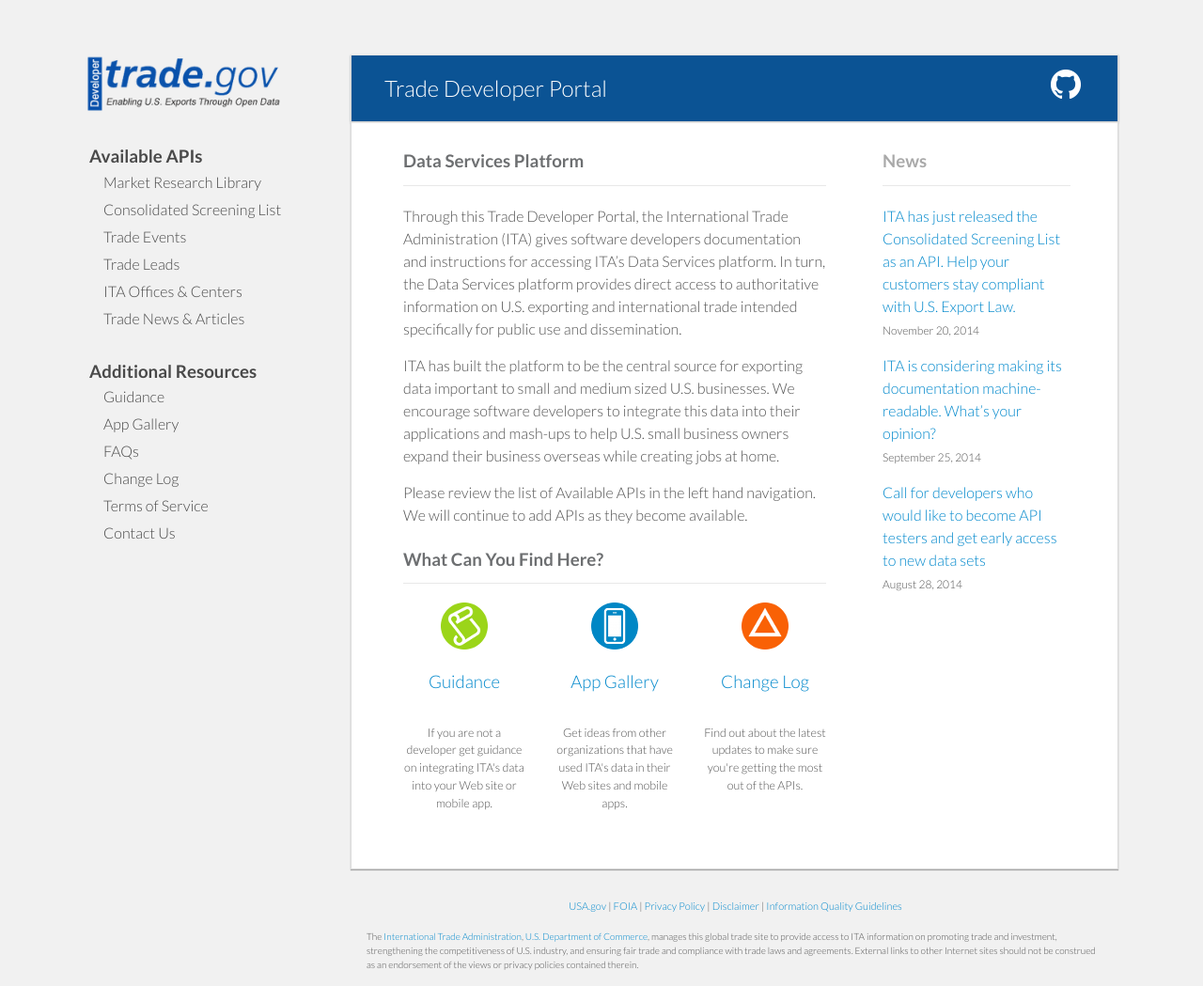
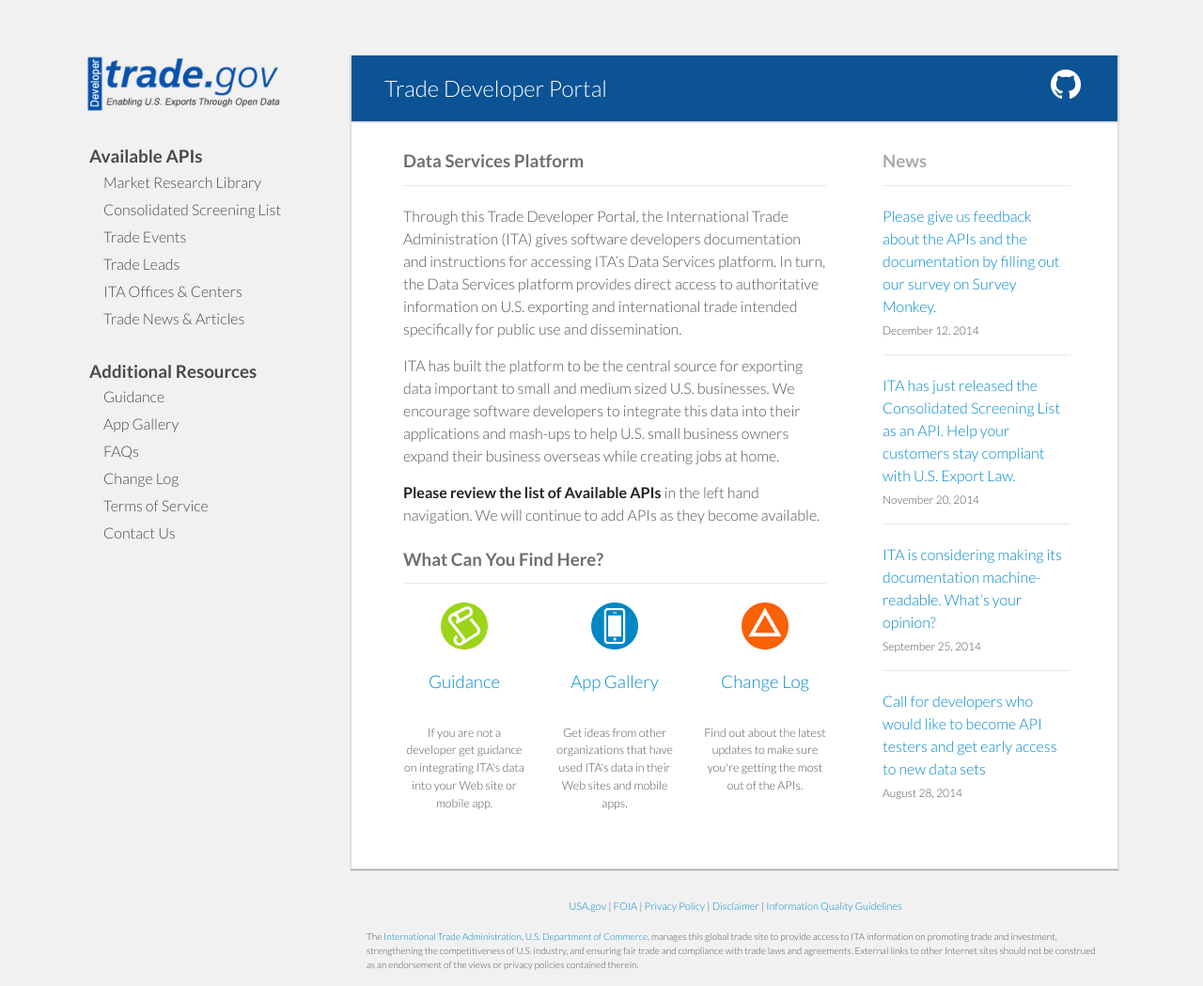
Before and after one commit to InternationalTradeAdministration/developerportal, a Jekyll site: the page index.html, which Jekyll copies as it is, in a window 1280 px wide and 1049 px high. Shown: the whole window at 94% size. Built offline with Jekyll 4.4.1, drawn with Linux system fonts in a browser that asks for light colours; nearby versions of some CDN libraries.

Commit message:
Some UI improvements

```diff
--- a/_layouts/body.html
+++ b/_layouts/body.html
@@ -7,9 +7,11 @@ Title: Body
   <head>
     <meta charset="utf-8">
     <meta http-equiv="X-UA-Compatible" content="chrome=1">
-    <title>Trade.gov Developer Portal</title>
+    <title>{{ page.title }} | Trade.gov Developer Portal</title>
 
     <link rel="stylesheet" href="stylesheets/styles.css">
+    <link rel="shortcut icon" href="images/favicon.ico" type="image/x-icon">
+	<link rel="icon" href="images/favicon.ico" type="image/x-icon">
     <link rel="stylesheet" href="stylesheets/tabs.css">
     <link rel="stylesheet" href="stylesheets/pygment_trac.css">
     <meta name="viewport" content="width=device-width, initial-scale=1, user-scalable=no">
--- a/index.html
+++ b/index.html
@@ -6,6 +6,8 @@
     <title>Trade.gov Developer Portal</title>
 
     <link rel="stylesheet" href="stylesheets/styles.css">
+    <link rel="shortcut icon" href="images/favicon.ico" type="image/x-icon">
+	<link rel="icon" href="images/favicon.ico" type="image/x-icon">
     <link rel="stylesheet" href="stylesheets/pygment_trac.css">
     <meta name="viewport" content="width=device-width, initial-scale=1, user-scalable=no">
     <!--[if lt IE 9]>
@@ -74,7 +76,7 @@
 		<h3>Data Services Platform</h3>
 		<p>Through this Trade Developer Portal, the International Trade Administration (ITA) gives software developers documentation and instructions for accessing ITA’s Data Services platform. In turn, the Data Services platform provides direct access to authoritative information on U.S. exporting and international trade intended specifically for public use and dissemination.</p>
 		<p>ITA has built the platform to be the central source for exporting data important to small and medium sized U.S. businesses.  We encourage software developers to integrate this data into their applications and mash-ups to help U.S. small business owners expand their business overseas while creating jobs at home.</p>
-		<p>Please review the list of Available APIs in the left hand navigation. We will continue to add APIs as they become available.</p>
+		<p><strong>Please review the list of Available APIs</strong> in the left hand navigation. We will continue to add APIs as they become available.</p>
 
 		</div>
 
@@ -113,22 +115,30 @@
 
 		<!--news line 1-->
      	<p>
+		<a href="https://www.surveymonkey.com/s/LYVLXW9">
+		<p class="news">Please give us feedback about the APIs and the documentation by filling out our survey on Survey Monkey.</p>
+		</a>
+		<h7>December 12, 2014</h7>
+		</p>
+
+		<!--news line 2-->
+     	<p class="list">
 		<a href="http://developer.trade.gov/consolidated-screening-list.html">
 		<p class="news">ITA has just released the Consolidated Screening List as an API. Help your customers stay compliant with U.S. Export Law.</p>
 		</a>
 		<h7>November 20, 2014</h7>
 		</p>
 
-		<!--news line 2-->
-		<p>
+		<!--news line 3-->
+		<p class="list">
 		<a href="https://github.com/InternationalTradeAdministration/developerportal/issues/29">
 		<p class="news">ITA is considering making its documentation machine-readable. What’s your opinion?</p>
 		</a>
 		<h7>September 25, 2014</h7>
 		</p>
 
-		<!--news line 3-->
-		<p>
+		<!--news line 4-->
+		<p class="list">
 		<a href="contact-us.html">
 		<p class="news">Call for developers who would like to become API testers and get early access to new data sets</p>
 		</a>
--- a/stylesheets/styles.css
+++ b/stylesheets/styles.css
@@ -355,6 +355,11 @@ color: #A9A9A9;
 margin-bottom:0px;
 }
 
+.list{
+margin-bottom:20px;
+border-bottom: 1px solid #e8e8e8;
+}
+
 #home {
 padding:15px;
 background:#0B5394;
```
Also changed, not shown: _posts/2014-08-19-contact-us.md (+3 -0 lines), images/favicon.ico (added).
